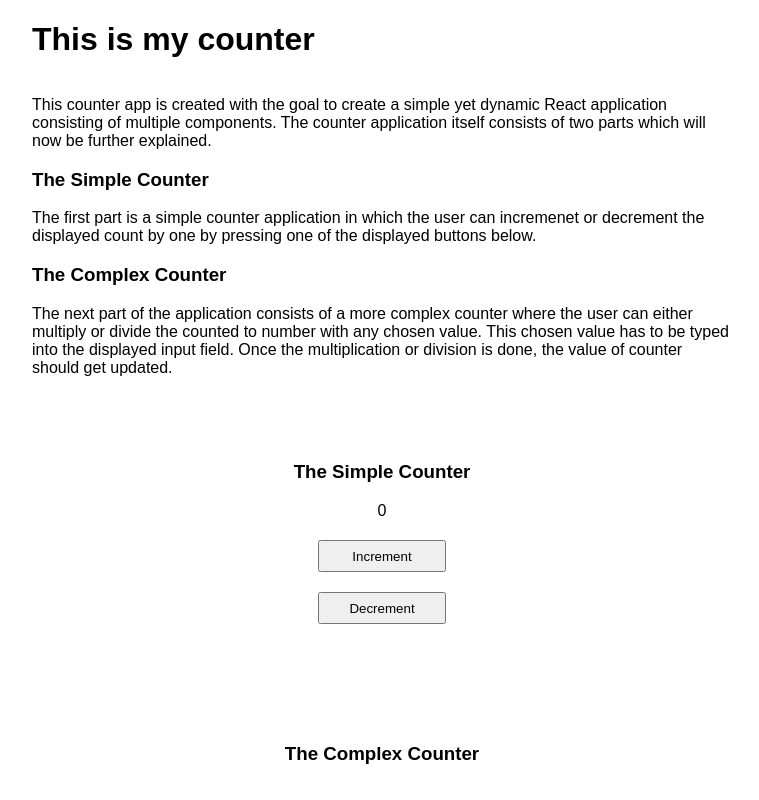
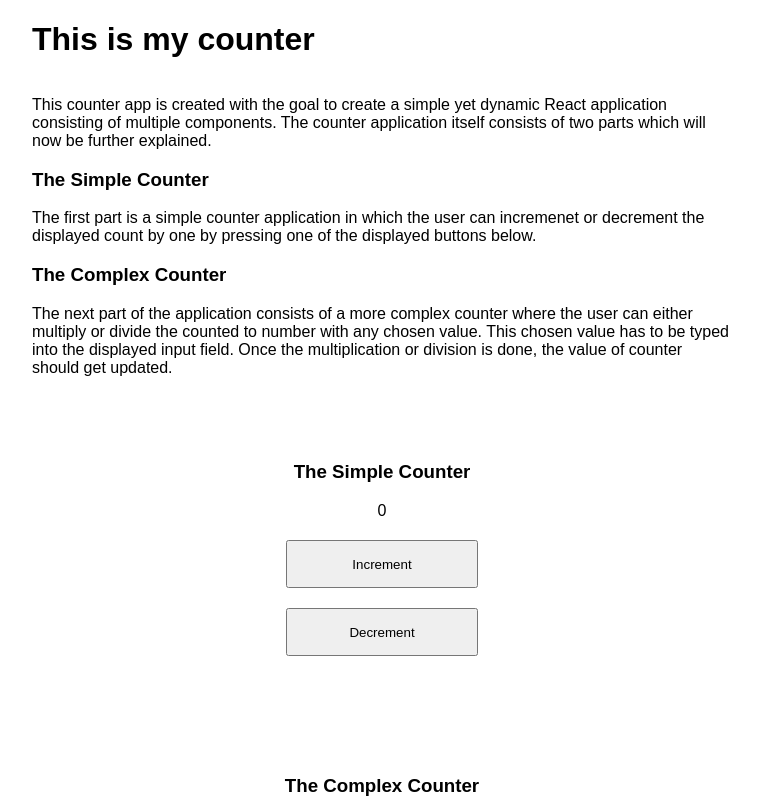
Before and after one commit to MariaTheCoder/counter-demo, a React (Create React App) app: page / in a window 1280 px wide. Shown: the top 800 px of the page, without its empty margins (258-1017 px from the left). Built offline with nearby package versions, Linux system fonts and the light colour scheme.

Commit message:
edit style of button elements

```diff
--- a/src/Components/Count/Button.css
+++ b/src/Components/Count/Button.css
@@ -1,7 +1,7 @@
 .buttons {
-  height: 2rem;
-  width: 8rem;
-  padding: 2px;
+  min-height: 3rem;
+  width: 12rem;
+  padding: 2px 0 2px 0;
   display: block;
   margin-left: auto;
   margin-right: auto;
```
